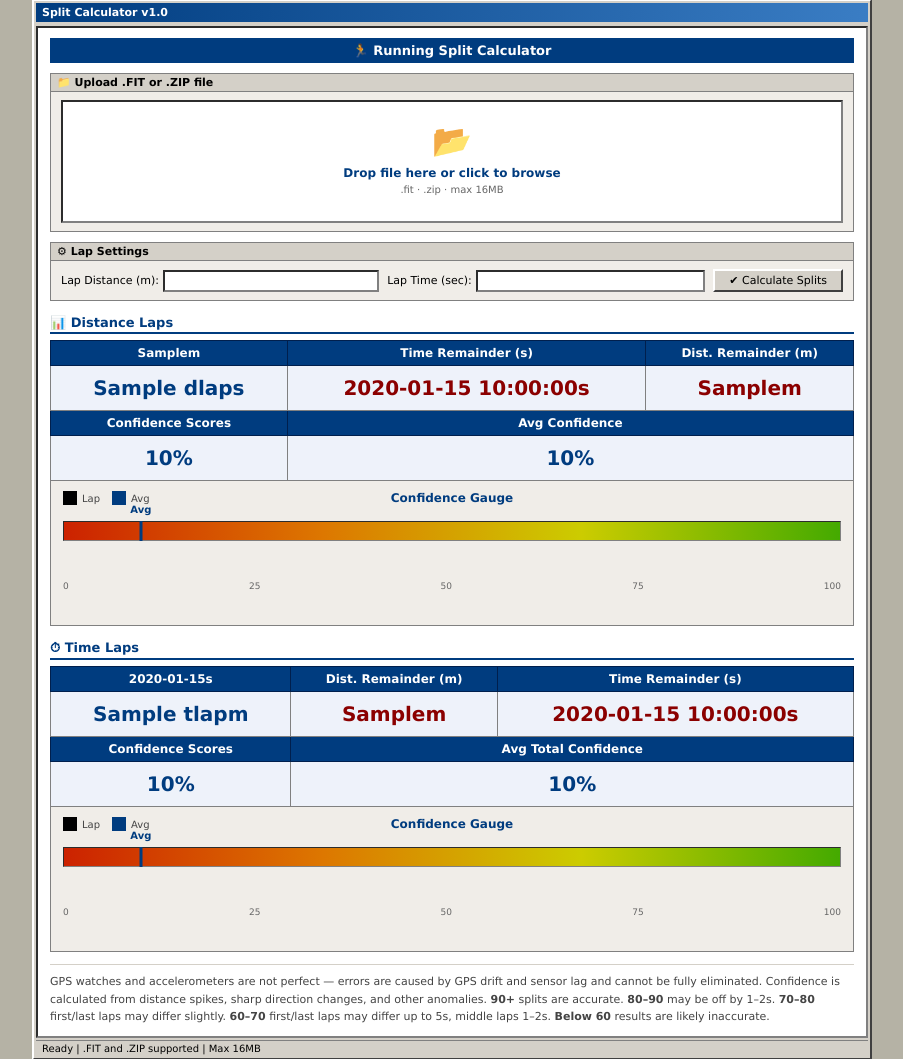
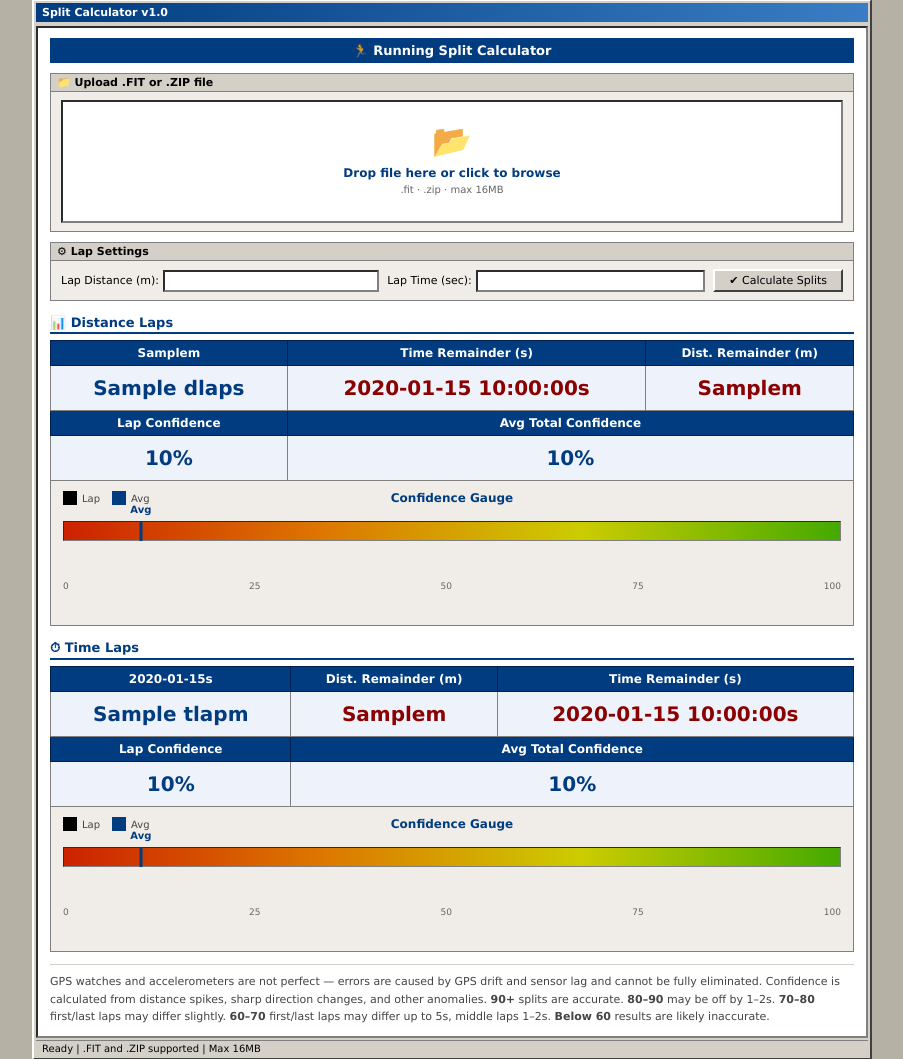
Before and after one commit to Alexn424/SplitCalculator, a Flask app: template templates/index.html in a window 1280 px wide. Shown: the part 25-1084 px from the top of the page, without its empty margins (188-1091 px from the left). Run offline with Flask 3, Linux system fonts and the light colour scheme; the template is opened without the code that fills it: most values are stand-ins (such as "Sample title", 1, 10 or a date in 2020); parts of the project's set-up code (start-up, migrations or seed data) failed here and were passed over.

Commit message:
changed cofidences scores to lap confidence for the confidence headers

```diff
--- a/templates/index.html
+++ b/templates/index.html
@@ -63,8 +63,8 @@
             <td>{{ dlap_info.distance_remainder }}m</td>
           </tr>
           <tr class="conf-header">
-            <td colspan="{{ dlap_info.lap_distances | length }}">Confidence Scores</td>
-            <td colspan="2">Avg Confidence</td>
+            <td colspan="{{ dlap_info.lap_distances | length }}">Lap Confidence</td>
+            <td colspan="2">Avg Total Confidence</td>
           </tr>
           <tr class="conf-data">
             {% for c in dlap_info.lap_confidence_scores %}
@@ -149,7 +149,7 @@
             <td>{{ tlap_info.remainder_time }}s</td>
           </tr>
           <tr class="conf-header">
-            <td colspan="{{ tlap_info.lap_times | length }}">Confidence Scores</td>
+            <td colspan="{{ tlap_info.lap_times | length }}">Lap Confidence</td>
             <td colspan="2">Avg Total Confidence</td>
           </tr>
           <tr class="conf-data">
```
